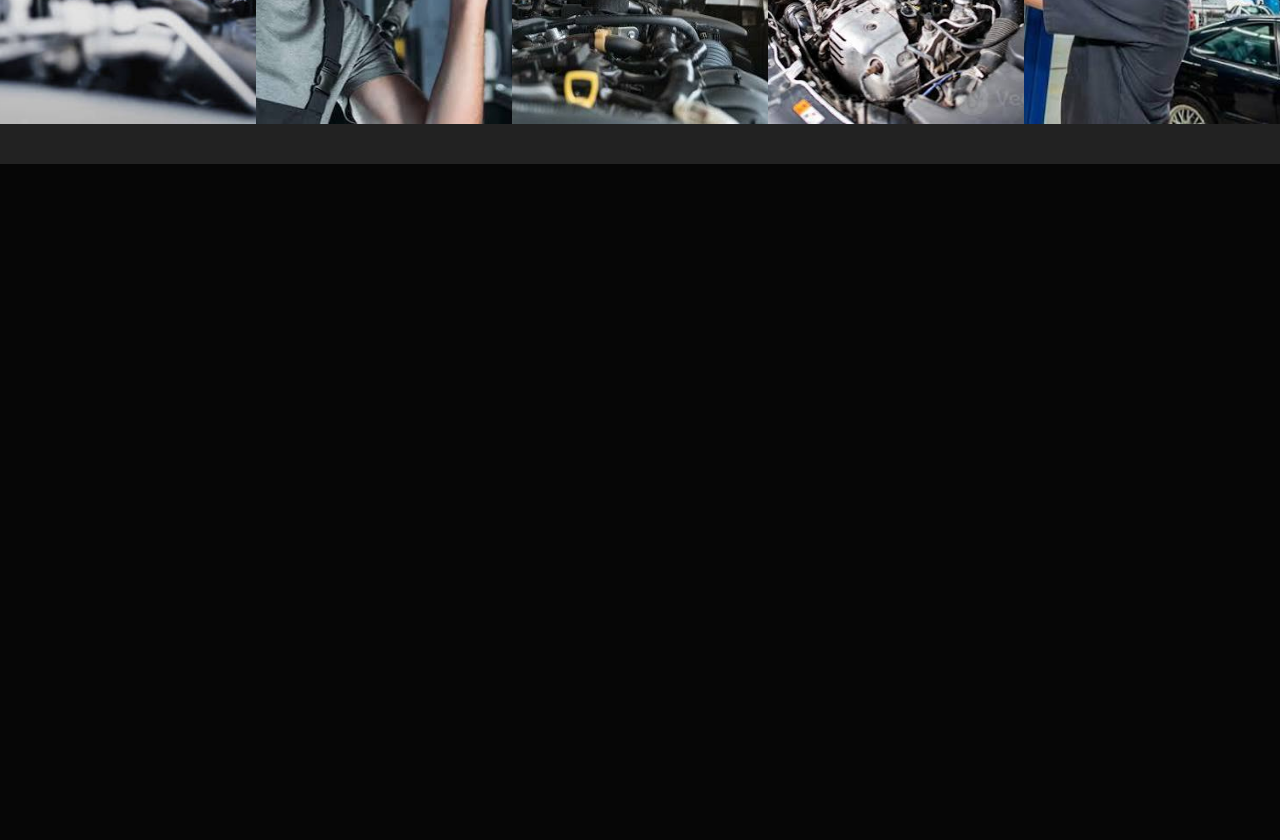
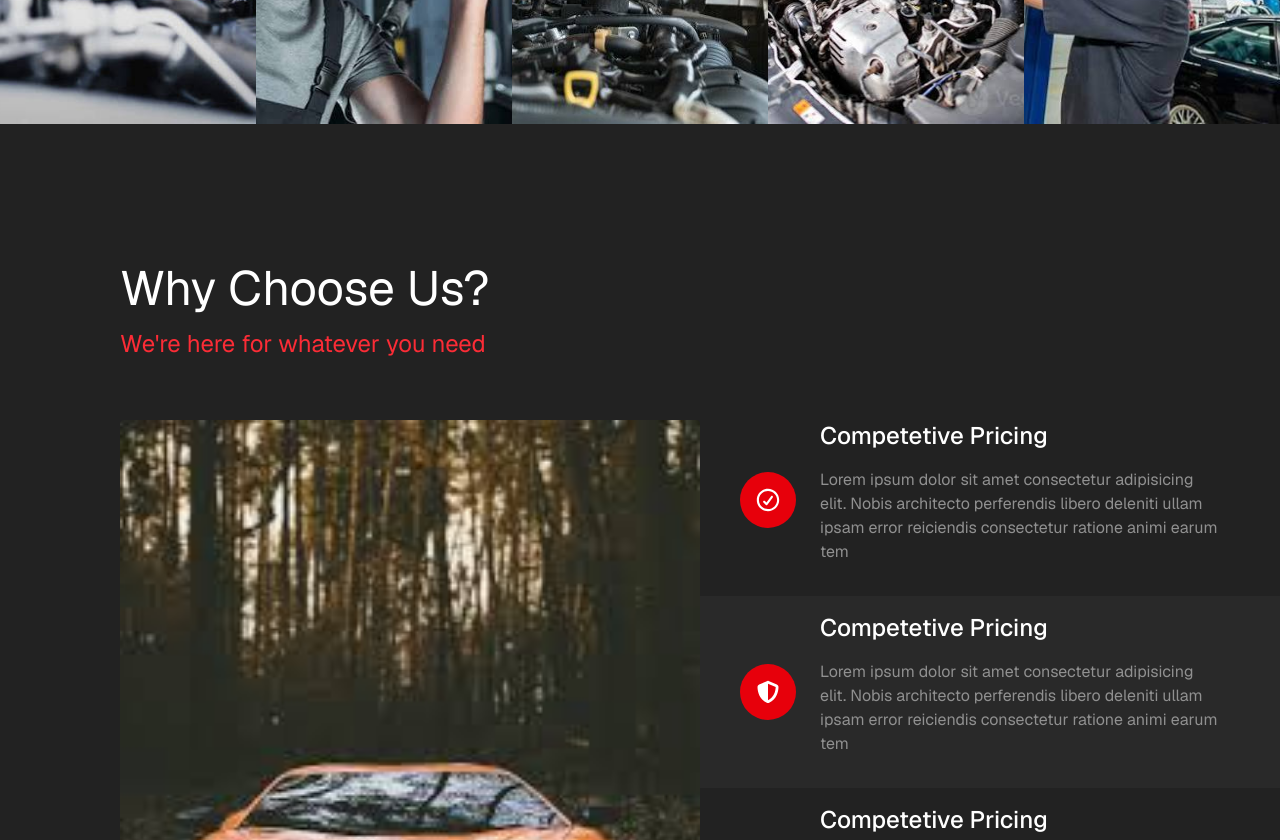
Before and after one commit to Shayan-Webdeveloper/Auto-Car-Repair, a Next.js app: page / in a window 1280 px wide. Shown: the part 1960-2800 px from the top of the page. Before the commit the page ends 2164 px from the top, so only its background shows below. Built offline with nearby package versions, Linux system fonts and the light colour scheme.

Commit message:
Choosing us and stats section done on home page

```diff
--- /dev/null
+++ b/app/components/choose.jsx
@@ -0,0 +1,56 @@
+'use client'
+import Image from "next/image";
+export default function Choose() {
+     return(
+     <div className="mt-25 ms-30">
+          <h1 className="text-5xl text-white">
+Why Choose Us?
+          </h1>
+          <p className="text-red-500 text-2xl mt-4">We're here for whatever you need</p>
+          <div className="flex mt-15">
+               <div className="rounded w-1/2 overflow-hidden">
+                    <Image
+                         src="/choosing.jfif"
+                         alt="Auto Works"
+                         width={400}
+                         height={100}
+                         className="w-full h-full"
+                    />
+               </div>
+               <div className="flex w-1/2 flex-col gap-4 [&>div>div:first-child]:flex [&>div>div:first-child]:size-14 [&>div>div:first-child]:shrink-0 [&>div>div:first-child]:items-center [&>div>div:first-child]:justify-center">
+                    <div className="flex items-center gap-6 px-10">
+                         <div className="rounded-full p-3 bg-red-600 text-white">
+                              <svg xmlns="http://www.w3.org/2000/svg" className="w-7" viewBox="0 0 640 640"><path fill="white" d="M320 576C178.6 576 64 461.4 64 320C64 178.6 178.6 64 320 64C461.4 64 576 178.6 576 320C576 461.4 461.4 576 320 576zM320 112C205.1 112 112 205.1 112 320C112 434.9 205.1 528 320 528C434.9 528 528 434.9 528 320C528 205.1 434.9 112 320 112zM390.7 233.9C398.5 223.2 413.5 220.8 424.2 228.6C434.9 236.4 437.3 251.4 429.5 262.1L307.4 430.1C303.3 435.8 296.9 439.4 289.9 439.9C282.9 440.4 276 437.9 271.1 433L215.2 377.1C205.8 367.7 205.8 352.5 215.2 343.2C224.6 333.9 239.8 333.8 249.1 343.2L285.1 379.2L390.7 234z"/></svg>
+                              </div>
+                         <div>
+                              <h2 className="text-white text-2xl font-medium">Competetive Pricing</h2>
+                              <p className="w-100 my-4 text-[#909090]">Lorem ipsum dolor sit amet consectetur adipisicing elit. Nobis architecto perferendis libero deleniti ullam ipsam error reiciendis consectetur ratione animi earum tem</p>
+                         </div>
+                    </div>
+                    <div className="flex items-center gap-6 bg-[#292929] w-full px-10 py-4">
+                         <div className="rounded-full p-3 bg-red-600 text-white">
+                              <svg xmlns="http://www.w3.org/2000/svg" className="w-7" viewBox="0 0 640 640"><path fill='white' d="M320 64C324.6 64 329.2 65 333.4 66.9L521.8 146.8C543.8 156.1 560.2 177.8 560.1 204C559.6 303.2 518.8 484.7 346.5 567.2C329.8 575.2 310.4 575.2 293.7 567.2C121.3 484.7 80.6 303.2 80.1 204C80 177.8 96.4 156.1 118.4 146.8L306.7 66.9C310.9 65 315.4 64 320 64zM320 130.8L320 508.9C458 442.1 495.1 294.1 496 205.5L320 130.9L320 130.9z"/></svg>                       </div>
+                         <div>
+                              <h2 className="text-white text-2xl font-medium ">Competetive Pricing</h2>
+                              <p className="w-100 my-4 text-[#909090]">Lorem ipsum dolor sit amet consectetur adipisicing elit. Nobis architecto perferendis libero deleniti ullam ipsam error reiciendis consectetur ratione animi earum tem</p>
+                         </div>
+                    </div>
+                    <div className="flex items-center gap-6 px-10">
+                         <div className="bg-red-600 text-white p-3 rounded-full"><svg className="w-7" xmlns="http://www.w3.org/2000/svg" viewBox="0 0 640 640"><path fill='white' d="M528 320C528 434.9 434.9 528 320 528C205.1 528 112 434.9 112 320C112 205.1 205.1 112 320 112C434.9 112 528 205.1 528 320zM64 320C64 461.4 178.6 576 320 576C461.4 576 576 461.4 576 320C576 178.6 461.4 64 320 64C178.6 64 64 178.6 64 320zM296 184L296 320C296 328 300 335.5 306.7 340L402.7 404C413.7 411.4 428.6 408.4 436 397.3C443.4 386.2 440.4 371.4 429.3 364L344 307.2L344 184C344 170.7 333.3 160 320 160C306.7 160 296 170.7 296 184z"/></svg></div>
+                         <div>
+                              <h2 className="text-white text-2xl font-medium ">Competetive Pricing</h2>
+                              <p className="w-100 my-4 text-[#909090]">Lorem ipsum dolor sit amet consectetur adipisicing elit. Nobis architecto perferendis libero deleniti ullam ipsam error reiciendis consectetur ratione animi earum tem</p>
+                         </div>
+                    </div>
+                    <div className="flex items-center gap-6 px-10">
+                         <div className="bg-red-600 text-white p-3 rounded-full"><svg xmlns="http://www.w3.org/2000/svg" className="w-7" viewBox="0 0 640 640"><path fill='white' d="M192 96C156.7 96 128 124.7 128 160L128 384C128 419.3 156.7 448 192 448L544 448C579.3 448 608 419.3 608 384L608 160C608 124.7 579.3 96 544 96L192 96zM368 192C412.2 192 448 227.8 448 272C448 316.2 412.2 352 368 352C323.8 352 288 316.2 288 272C288 227.8 323.8 192 368 192zM192 216L192 168C192 163.6 195.6 160 200 160L248 160C252.4 160 256.1 163.6 255.5 168C251.9 197 228.9 219.9 200 223.5C195.6 224 192 220.4 192 216zM192 328C192 323.6 195.6 319.9 200 320.5C229 324.1 251.9 347.1 255.5 376C256 380.4 252.4 384 248 384L200 384C195.6 384 192 380.4 192 376L192 328zM536 223.5C507 219.9 484.1 196.9 480.5 168C480 163.6 483.6 160 488 160L536 160C540.4 160 544 163.6 544 168L544 216C544 220.4 540.4 224.1 536 223.5zM544 328L544 376C544 380.4 540.4 384 536 384L488 384C483.6 384 479.9 380.4 480.5 376C484.1 347 507.1 324.1 536 320.5C540.4 320 544 323.6 544 328zM80 216C80 202.7 69.3 192 56 192C42.7 192 32 202.7 32 216L32 480C32 515.3 60.7 544 96 544L488 544C501.3 544 512 533.3 512 520C512 506.7 501.3 496 488 496L96 496C87.2 496 80 488.8 80 480L80 216z"/></svg></div>
+                         <div>
+                              <h2 className="text-white text-2xl font-medium ">Competetive Pricing</h2>
+                              <p className="w-100 my-4 text-[#909090]">Lorem ipsum dolor sit amet consectetur adipisicing elit. Nobis architecto perferendis libero deleniti ullam ipsam error reiciendis consectetur ratione animi earum tem</p>
+                         </div>
+                    </div>
+               </div>
+          </div>
+     </div>
+)
+}
--- a/app/components/services.jsx
+++ b/app/components/services.jsx
@@ -14,7 +14,7 @@ export default function Services() {
                          height={100}
                          className="object-cover w-full h-full object-center"
                     />
-                    <p className="learnmore text-center text-white mt-2">Learn More</p>
+                    <p className="learnmore text-center text-white mt-5">Learn More</p>
                </div>
                <div className="relative aspect-2/3 overflow-hidden img-card cursor-pointer hover:scale-110 hover:p-5 hover:pb-15 hover:z-20 hover:rounded-2xl bg-red-500 transition-all duration-500">
                     <Image
@@ -24,7 +24,7 @@ export default function Services() {
                          height={100}
                          className="object-cover w-full h-full object-center"
                     />
-                    <p className="learnmore text-center text-white mt-2">Learn More</p>
+                    <p className="learnmore text-center text-white mt-5">Learn More</p>
                </div>
               <div className="relative aspect-2/3 overflow-hidden img-card cursor-pointer hover:scale-110 hover:p-5 hover:pb-15 hover:z-20 hover:rounded-2xl bg-red-500 transition-all duration-500">
                     <Image
@@ -34,7 +34,7 @@ export default function Services() {
                          height={100}
                          className="object-cover w-full h-full object-center"
                     />
-                    <p className="learnmore text-center text-white mt-2">Learn More</p>
+                    <p className="learnmore text-center text-white mt-5">Learn More</p>
                </div>
                <div className="relative aspect-2/3 overflow-hidden img-card cursor-pointer hover:scale-110 hover:p-5 hover:pb-15 hover:z-20 hover:rounded-2xl bg-red-500 transition-all duration-500">
                     <Image
@@ -44,7 +44,7 @@ export default function Services() {
                          height={100}
                          className="object-cover w-full h-full object-center"
                     />
-                    <p className="learnmore text-center text-white mt-2">Learn More</p>
+                    <p className="learnmore text-center text-white mt-5">Learn More</p>
                </div>
                <div className="relative aspect-2/3 overflow-hidden img-card cursor-pointer hover:scale-110 hover:p-7 hover:pb-15 hover:z-20 hover:rounded-2xl bg-red-500 transition-all duration-500">
                     <Image
@@ -54,7 +54,7 @@ export default function Services() {
                          height={100}
                          className="object-cover w-full h-full object-center"
                     />
-                    <p className="learnmore text-center text-white mt-2">Learn More</p>
+                    <p className="learnmore text-center text-white mt-5">Learn More</p>
                </div>
           </div>
      </div>
--- /dev/null
+++ b/app/components/stats.jsx
@@ -0,0 +1,28 @@
+export default function StatsSection() {
+  return (
+    <section className="bg-[#232323] text-white mt-40">
+      <div className="h-0.75 w-full bg-[linear-gradient(to_right,#dc2626,transparent)]"></div>
+
+      <div className="mx-auto grid max-w-6xl grid-cols-2 gap-10 px-6 py-24 text-center md:grid-cols-4">
+        <div>
+          <h3 className="text-6xl font-bold md:text-8xl">20</h3>
+          <p className="mt-4 text-lg text-gray-300">Years of Experience</p>
+        </div>
+        <div>
+          <h3 className="text-6xl font-bold md:text-8xl">3.8</h3>
+          <p className="mt-4 text-lg text-gray-300">Vehicle Repaired</p>
+        </div>
+        <div>
+          <h3 className="text-6xl font-bold md:text-8xl">30</h3>
+          <p className="mt-4 text-lg text-gray-300">Technicians and Workers</p>
+        </div>
+        <div>
+          <h3 className="text-6xl font-bold md:text-8xl">100%</h3>
+          <p className="mt-4 text-lg text-gray-300">Satisfied Customers</p>
+        </div>
+      </div>
+
+      <div className="h-0.75 w-full bg-[linear-gradient(to_left,#dc2626,transparent)]"></div>
+    </section>
+  );
+}
--- a/app/globals.css
+++ b/app/globals.css
@@ -5,7 +5,7 @@
   }
 
   html {
-    background: #060606;
+    background: #222222;
   }
 
   body {
--- a/app/page.jsx
+++ b/app/page.jsx
@@ -3,6 +3,8 @@ import Bannersection from '@/app/components/bannersection'
 import Brands from '@/app/components/brands'
 import About from '@/app/components/about'
 import Services from '@/app/components/services'
+import Choose from '@/app/components/choose'
+import Stats from '@/app/components/stats'
 export default function Home() {
 
   return (
@@ -12,6 +14,8 @@ export default function Home() {
     <Brands />
     <About />
     <Services />
+    <Choose />
+    <Stats />
     <div className='p-5'></div>
     </>
   );
```
Also changed, not shown: public/choosing.jfif (added).
